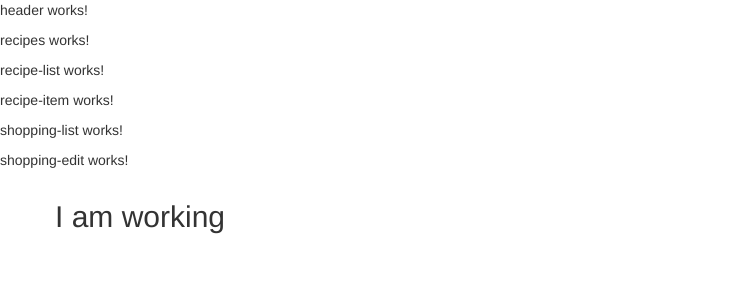
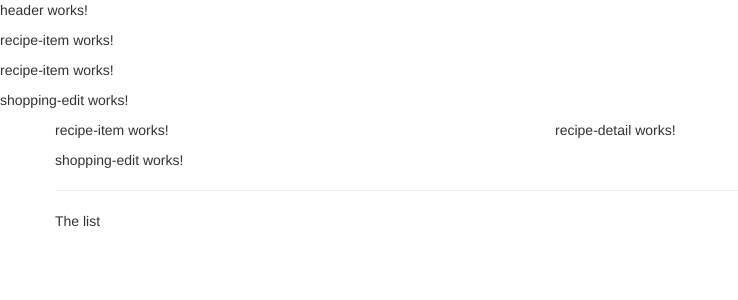
Before and after one commit to pixelove/learnAngular, an Angular app: page / in a window 1280 px wide. Shown: the top 300 px of the page, without its empty margins (0-738 px from the left). Built offline with nearby package versions, Linux system fonts and the light colour scheme.

Commit message:
adding structure to Components

```diff
--- a/src/app/app.component.html
+++ b/src/app/app.component.html
@@ -1,14 +1,13 @@
 <app-header></app-header>
-<app-recipes></app-recipes>
 <app-recipe-list></app-recipe-list>
 <app-recipe-item></app-recipe-item>
-<app-shopping-list></app-shopping-list>
 <app-shopping-edit></app-shopping-edit>
 
 <div class="container">
   <div class="row">
     <div class="com-md-12">
-      <h2>I am working</h2>
+      <app-recipes></app-recipes>
+      <app-shopping-list></app-shopping-list>
     </div>
   </div>
 </div>
--- a/src/app/recipes/recipe-list/recipe-list.component.html
+++ b/src/app/recipes/recipe-list/recipe-list.component.html
@@ -1 +1 @@
-<p>recipe-list works!</p>
+<app-recipe-item></app-recipe-item>
--- a/src/app/recipes/recipes.component.html
+++ b/src/app/recipes/recipes.component.html
@@ -1 +1,8 @@
-<p>recipes works!</p>
+<div class="row">
+    <div class="col-md-5">
+        <app-recipe-list></app-recipe-list>
+    </div>
+    <div class="col-md-7">
+        <app-recipe-detail></app-recipe-detail>
+    </div>
+</div>
--- a/src/app/shopping-list/shopping-list.component.html
+++ b/src/app/shopping-list/shopping-list.component.html
@@ -1 +1,7 @@
-<p>shopping-list works!</p>
+<div class="row">
+    <div class="col-xs-10">
+        <app-shopping-edit></app-shopping-edit>
+        <hr>
+        <p>The list</p>
+    </div>
+</div>
```
